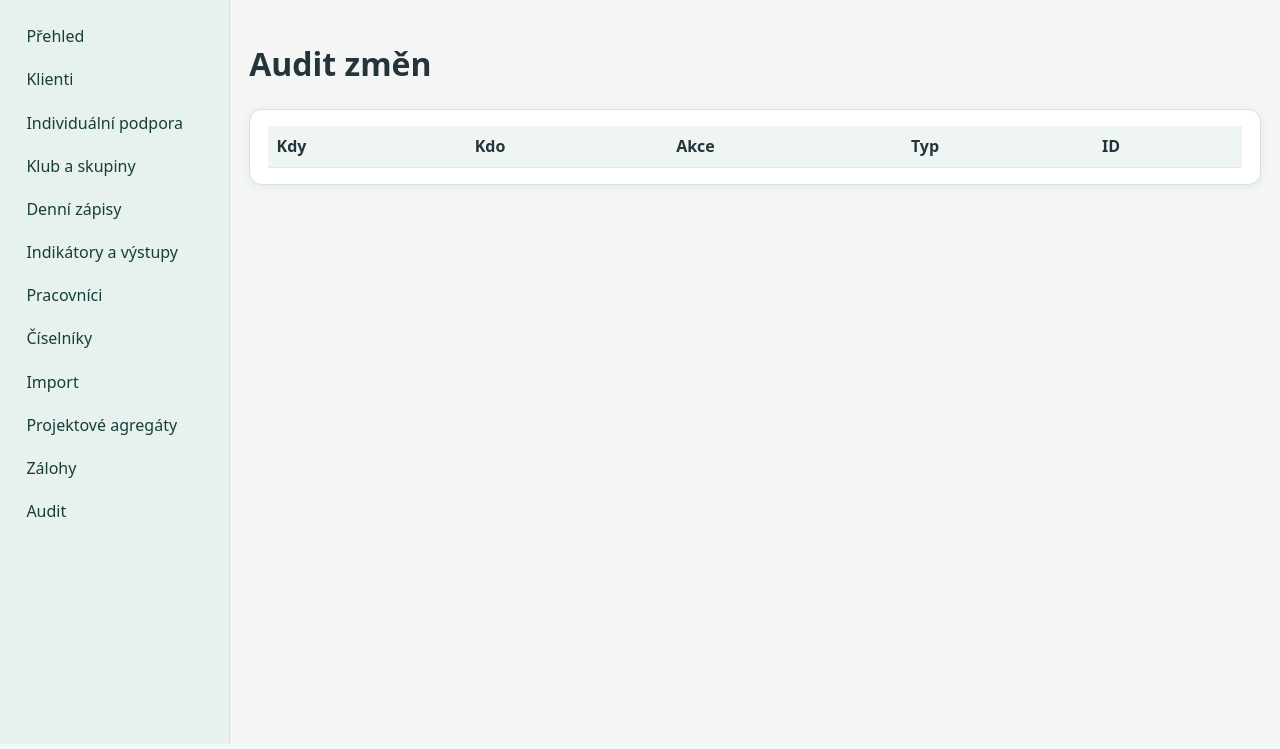
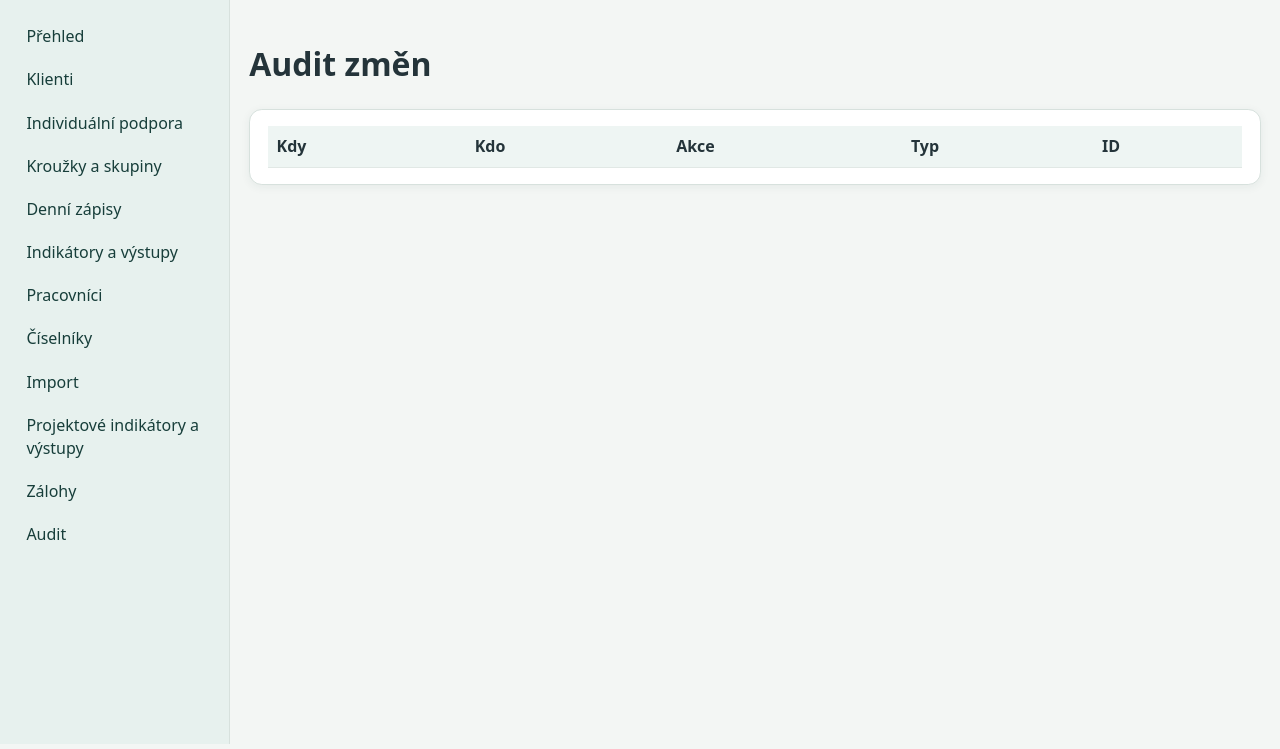
Before and after one commit to spolekvesna/vesna-club-team-test, a FastAPI app: page /admin/audit in a window 1280 px wide. Shown: the part 51-800 px from the top of the page. Run offline with FastAPI, Linux system fonts and the light colour scheme; the visitor is signed in with stand-in values (Sample User, id 1); lists and menus that the app fills with data are empty.

Commit message:
Update client-facing UI from team feedback

```diff
--- a/app/templates/base.html
+++ b/app/templates/base.html
@@ -1,3 +1,3 @@
 <!doctype html><html lang="cs"><head><meta charset="utf-8"><meta name="viewport" content="width=device-width,initial-scale=1"><title>{{ title or 'Vesna Club' }}</title><link rel="stylesheet" href="/static/style.css"></head><body>
 <header class="top"><div><span class="brand">Vesna Club · evidence</span>{% if user %}<span class="small hide-mobile"> · {{ user.name }}</span>{% endif %}</div>{% if user %}<div><span class="badge">{{ {'admin':'správce','worker':'pracovník','reader':'čtenář'}.get(user.role,user.role) }}</span> <a href="/logout">Odhlásit</a></div>{% endif %}</header>{% if app_env == 'team-test' %}<div class="test-banner"><strong>TESTOVACÍ VERZE</strong> · Používejte pouze syntetická/fiktivní data. Nevkládejte skutečné osobní údaje klientů.</div>{% endif %}
-{% if user %}<div class="layout"><nav><a href="/">Přehled</a>{% if user.role!='reader' %}<a href="/clients">Klienti</a><a href="/services">Individuální podpora</a><a href="/events">Klub a skupiny</a><a href="/daily-notes">Denní zápisy</a>{% endif %}<a href="/reports">Indikátory a výstupy</a>{% if user.role=='admin' %}<a href="/admin/workers">Pracovníci</a><a href="/admin/catalog">Číselníky</a><a href="/admin/import">Import</a><a href="/admin/metrics">Projektové agregáty</a><a href="/admin/backups">Zálohy</a><a href="/admin/audit">Audit</a>{% endif %}</nav><main class="content">{% block content %}{% endblock %}</main></div>{% else %}<main>{% block public_content %}{% endblock %}</main>{% endif %}</body></html>
+{% if user %}<div class="layout"><nav><a href="/">Přehled</a>{% if user.role!='reader' %}<a href="/clients">Klienti</a><a href="/services">Individuální podpora</a><a href="/events">Kroužky a skupiny</a><a href="/daily-notes">Denní zápisy</a>{% endif %}<a href="/reports">Indikátory a výstupy</a>{% if user.role=='admin' %}<a href="/admin/workers">Pracovníci</a><a href="/admin/catalog">Číselníky</a><a href="/admin/import">Import</a><a href="/admin/metrics">Projektové indikátory a výstupy</a><a href="/admin/backups">Zálohy</a><a href="/admin/audit">Audit</a>{% endif %}</nav><main class="content">{% block content %}{% endblock %}</main></div>{% else %}<main>{% block public_content %}{% endblock %}</main>{% endif %}</body></html>
```
